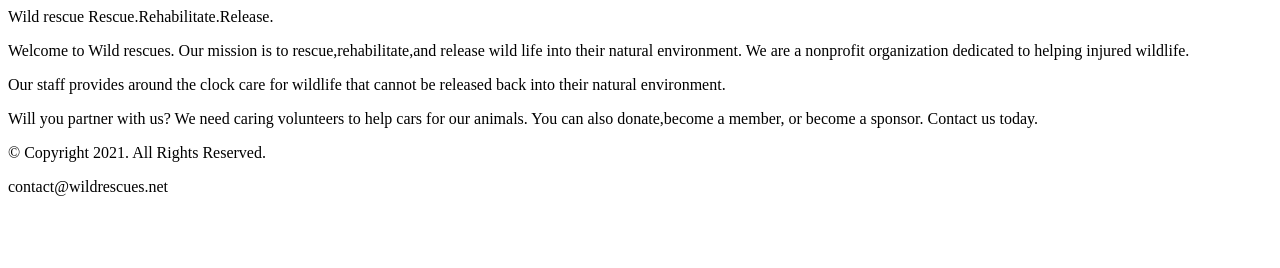
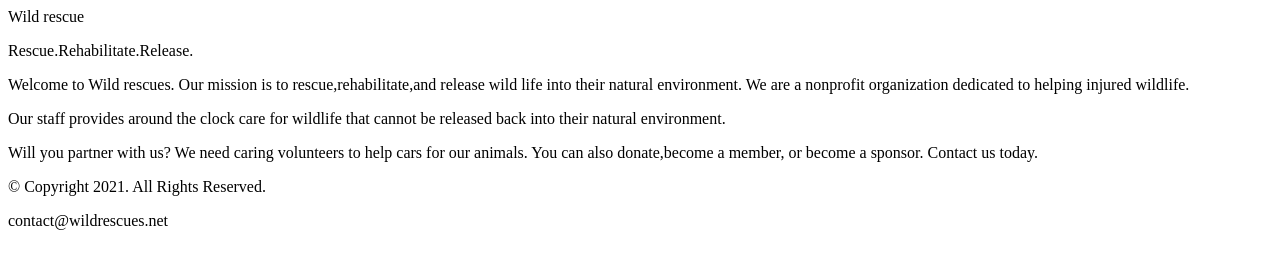
Before and after one commit to ItzNotDD3/Ch2Lab2, a plain HTML site: page index.html in a window 1280 px wide. Drawn offline with Linux system fonts and the light colour scheme.

Commit message:
Update index.html

```diff
--- a/index.html
+++ b/index.html
@@ -3,8 +3,8 @@
 <head>
     <title>Derrick Davis,9/13/22</title>
     <meta>Wild rescue
-    Rescue.Rehabilitate.Release.
   </head>
+  <p>Rescue.Rehabilitate.Release.</p>
   <p>Welcome to Wild rescues. Our mission is to rescue,rehabilitate,and release wild life into their natural environment. We are a nonprofit organization dedicated to helping injured wildlife.</p><p> Our staff provides around the clock care for wildlife that cannot be released back into their natural environment.</p><p> Will you partner with us? We need caring volunteers to help cars for our animals. You can also donate,become a member, or become a sponsor. Contact us today.</p>
   <p>&copy; Copyright 2021. All Rights Reserved.</p>
   <p>contact@wildrescues.net</p>
```
